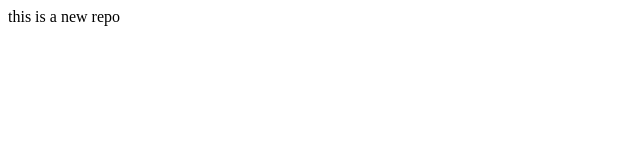
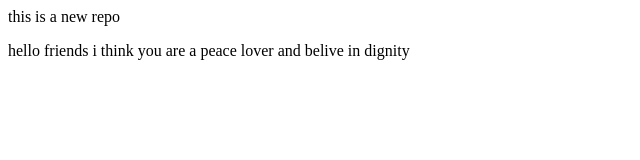
Before and after one commit to codeking-sandy/fullcourse, a plain HTML site: page index.html in a window 1280 px wide. Shown: the whole page, without its empty margins (0-640 px from the left). Drawn offline with Linux system fonts and the light colour scheme.

Commit message:
add new feature to feature 2

```diff
--- a/index.html
+++ b/index.html
@@ -1 +1,2 @@
 <p>this is a new repo</p>
+<p>hello friends i think you are a peace lover and belive in dignity</p>
```
